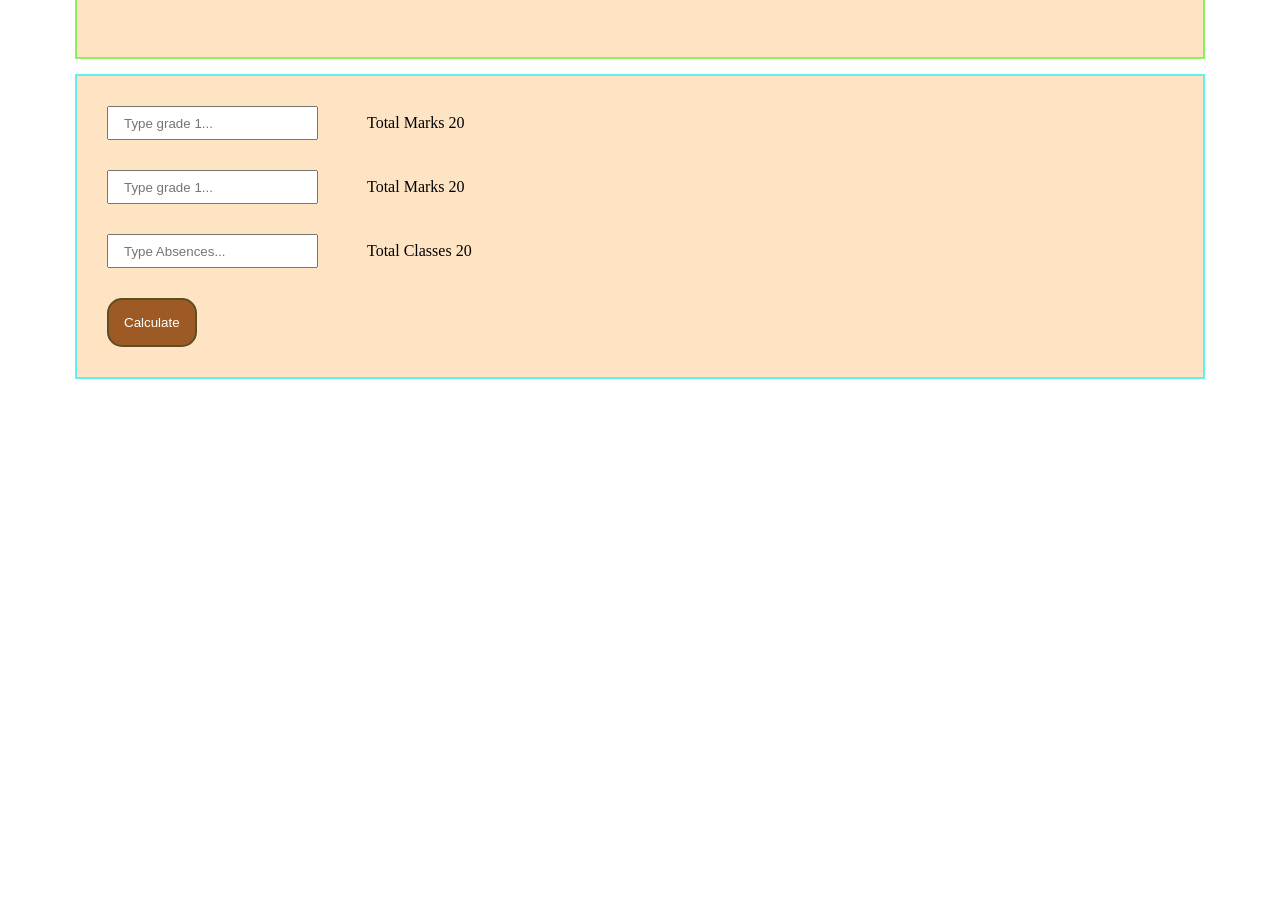
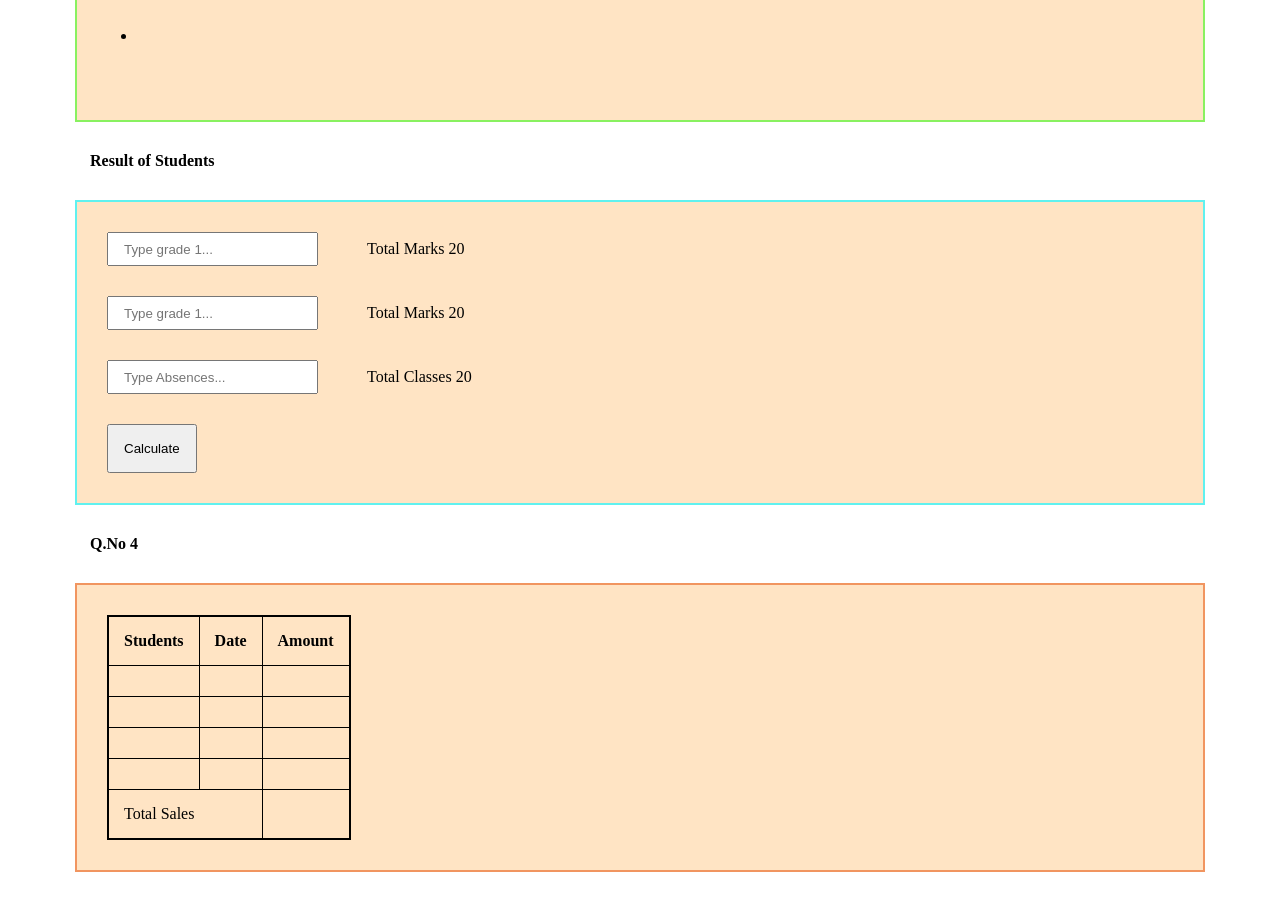
Before and after one commit to ShariqAwaan/JavaScript, a plain HTML site: page js-scripts/sec2-jsdivingdeeper/ex3.html in a window 1280 px wide. Shown: the part 920-1830 px from the top of the page. Before the commit the page ends 1374 px from the top, so only its background shows below. Drawn offline with Linux system fonts and the light colour scheme.

Commit message:
Updated Code

```diff
--- a/js-scripts/sec2-jsdivingdeeper/ex3.css
+++ b/js-scripts/sec2-jsdivingdeeper/ex3.css
@@ -45,9 +45,24 @@
   height: 15px;
 }
 
-#btnQ3{
+/* #btnQ3{
   background-color: rgb(157, 90, 36);
   border-radius: 15px;
   border: 2px solid rgb(94, 78, 38);
   color: white;
+} */
+
+
+/* Q3 */
+
+#div4{
+  min-height: 100px;
+  background-color: bisque;
+  border: 2px solid rgb(241, 149, 96);
 }
+#table {
+  margin: 15px;
+  padding: 20px;
+  border: 2px solid black;
+  border-collapse: collapse;
+}
--- a/js-scripts/sec2-jsdivingdeeper/ex3.html
+++ b/js-scripts/sec2-jsdivingdeeper/ex3.html
@@ -18,23 +18,25 @@
   </div>
 
   <!-- Q2 -->
+  <h4>Q.No 2 : Football WorldCup</h4>
   <div id="div2">
 
     <ul id="list">
-      <li class="li"></li>
-      <li class="li"></li>
-      <li class="li"></li>
-      <li class="li"></li>
-      <li class="li"></li>
-      <li class="li"></li>
-      <li class="li"></li>
-      <li class="li"></li>
+      <li></li>
+      <li></li>
+      <li></li>
+      <li></li>
+      <li></li>
+      <li></li>
+      <li></li>
+      <li></li>
     </ul>
 
 
   </div>
 
   <!-- Q3 -->
+  <h4>Result of Students </h4>
   <div id="div3">
     <input type="number" class="inputsQ3" value="" name="" id="firstInputOfQ3" placeholder="Type grade 1...">
     <label for="firstInputOfQ3">Total Marks 20</label> <br>
@@ -48,6 +50,50 @@
     <button id = "btnQ3">Calculate</button>
     <p id="pQ3" style="display: none;"></p>
   </div>
+
+
+
+  <!-- Q4 -->
+  <h4>Q.No 4</h4>
+  <div id="div4">
+    <table border="1" borderco id = "table">
+      <thead id = "infoTitle">
+        <th>Students</th>
+        <th>Date</th>
+        <th>Amount</th>
+      </thead>
+      <tbody>
+        <tr id = "section1">
+          <td></td>
+          <td></td>
+          <td></td>
+        </tr>
+        <tr id = "section2">
+          <td></td>
+          <td></td>
+          <td></td>
+        </tr>
+        <tr id = "section3">
+          <td></td>
+          <td></td>
+          <td></td>
+        </tr>
+        <tr id = "section4">
+          <td></td>
+          <td></td>
+          <td></td>
+        </tr>
+      </tbody>
+      <tfoot id="totalSales">
+        <td colspan="2">Total Sales</td>
+        <td></td>
+      </tfoot>
+    </table>
+  </div>
+
+
+
+
   <script src="ex3.js"></script>
 </body>
 </html>
--- a/js-scripts/sec2-jsdivingdeeper/ex3.js
+++ b/js-scripts/sec2-jsdivingdeeper/ex3.js
@@ -29,31 +29,20 @@ btnQ1.onclick = function(){
 //Q2
 // 2) Print in the list below the years when the World Cup of Soccer will happen from 2022 to 2050. Remember that the World Cup happens every 4 years.
 
-// let list = document.getElementById("list");
-// let listinside = document.getElementsByClassName("li");
+//  let list = document.getElementById("list");
 
-// // console.log(listinside[0].innerHTML);
+//  let listItems = list.querySelectorAll("li");
+
+//  let index = 0;
+
+//  for (let year = 2022; year <= 2050; year += 4) {
+//      listItems[index].textContent += " " + year;
+//           index++;
+//  }
 
 
 
 
-
-
-
-
-
-//   for(let i = 0 ; i < listinside.length ; i++){
-
-
-//     for (let years = 2022 ; years <= 2050 ; years += 4){
-//       let years = listinside[i];
-//       console.log((listinside[i]).innerHTML = years[i] );
-//     }
-//    }
-
-
-
-  // console.log ("The world cup will be held in " + years )
 
 
 
@@ -124,3 +113,97 @@ btnQ3.onclick = function(){
 
 
 //Q4
+// Fill the html table below with the sales and print the total amount of sales in the last line. Don't include the sales that had a refund requested.
+
+var sales = [
+
+  {
+      'student': 'Jason Gomes',
+      'date': '10/06/2018',
+      'amount': 34.99,
+      'refundRequested': null
+
+  },
+
+  {
+      'student': 'Carlos Blue',
+      'date': '10/06/2018',
+      'amount': 29.99,
+      'refundRequested': null
+
+  },
+
+  {
+      'student': 'Martin Heyes',
+      'date': '11/06/2018',
+      'amount': 39.99,
+      'refundRequested': '13/06/2018'
+
+  },
+
+  {
+      'student': 'Isabella Hopkins',
+      'date': '11/06/2018',
+      'amount': 29.99,
+      'refundRequested': null
+
+  },
+
+  {
+      'student': 'Andrew Walt',
+      'date': '12/06/2018',
+      'amount': 34.99,
+      'refundRequested': null
+
+  }
+
+];
+
+// let info_title = document.getElementById("infoTitle");
+// let section1 = document.getElementById("section1");
+// let section2 = document.getElementById("section2");
+// let section3 = document.getElementById("section3");
+// let section4 = document.getElementById("section4");
+// let total_sales = document.getElementById("totalSales")
+
+
+// for (let i = 0 ; i<sales.length ; i++){
+//   let names = sales[i].student;
+//   let dates = sales[i].date;
+//   let amounts = sales[i].amount;
+//   let refundRequests = sales[i].refundRequested;
+
+
+//    for (let j = 0 ; j < names.length ; j++ ){
+//     let name = names[j][0] ;
+//     let date = dates[j][1] ;
+//     let amount = amounts[j][2];
+//     let refundRequest = refundRequests[j];
+//     section1.innerHTML += name ;
+//     section2.innerHTML += date ;
+//     section3.innerHTML += amount;
+//     section4.innerHTML += refundRequest;
+//    }
+// }
+
+
+//Q5
+// Suppose our page receives two pieces of information about a person, her age and membership status (member / not a member). Then we need to show the price of a product based on the following rules:
+
+// Members: Free
+// Non-members under 18 years old: $ 6.00
+// Non-members above 18 years old: $ 12.00
+// All people above 65 years old: Free
+
+var isMember = false;
+    var age = 12;
+
+    if (isMember == true || age >= 65) {
+        console.log('The ticket for you is Free');
+    }
+    else if (age < 18) {
+            console.log('The ticket price for you is $ 6.00');
+        }
+         else {
+            console.log('The ticket price for you is $ 12.00');
+        }
```
